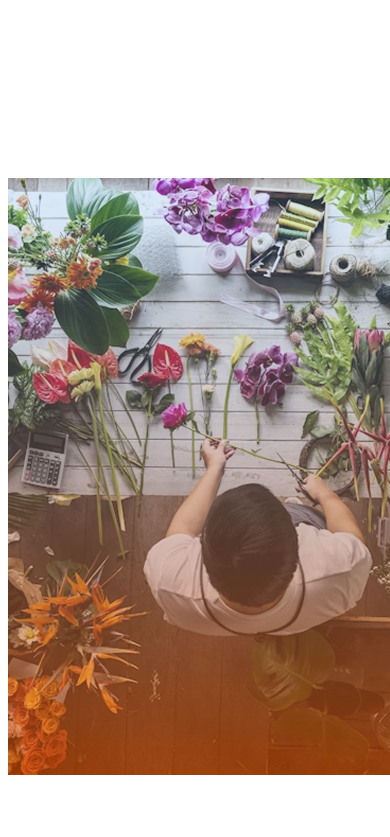
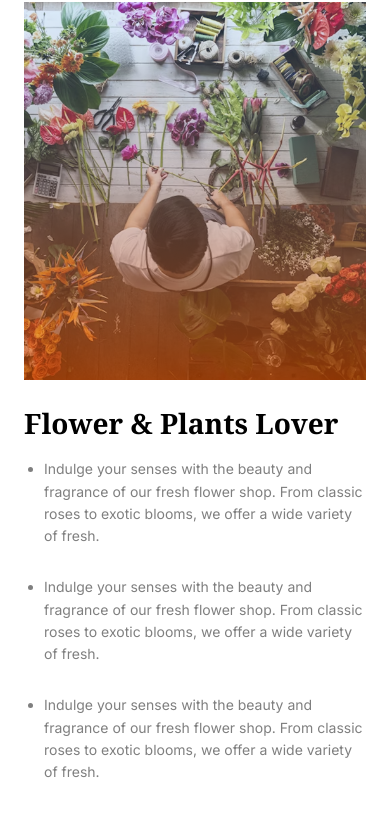
Before and after one commit to Shanjida-Islam138/flower-market-responsive-website, a plain HTML site: page index.html in a window 390 px wide. Shown: the part 2609-3446 px from the top of the page. Drawn offline with Linux system fonts and the light colour scheme.

Commit message:
responsive fixes

```diff
--- a/styles/flower.css
+++ b/styles/flower.css
@@ -598,4 +598,56 @@ ul{
     font-size: 16px;
     font-weight: 600;
   }
+  /* plant lover section */
+  .Plants-Lover-section {
+    flex-direction: column;
+    align-items: flex-start;
+    margin-top: 50px;
+    padding: 0 16px;
+    gap: 20px;
+  }
+
+  .image-area {
+    width: 100%;
+    height: auto;
+    margin-right: 0;
+    position: relative;
+  }
+
+  .main-img {
+    width: 100%;
+    height: auto;
+  }
+
+  .trusted-badge {
+    display: none;
+  }
+
+.text-area {
+  width: 100%;
+  max-width: 340px;
+  padding: 0;
 }
+
+  .text-area-h1 {
+    font-size: 28px;
+    margin-bottom: 16px;
+    margin-top: 0;
+    text-align: left;
+  }
+
+.text-area-des {
+  width: 100%;
+  max-width: 340px;
+  font-size: 14px;
+  text-align: left;
+  line-height: 1.6;
+  padding-left: 20px;
+  list-style-position: outside;
+}
+  .text-area-des li {
+    margin-bottom: 6px;
+    text-indent: 0;
+  }
+
+}
```
